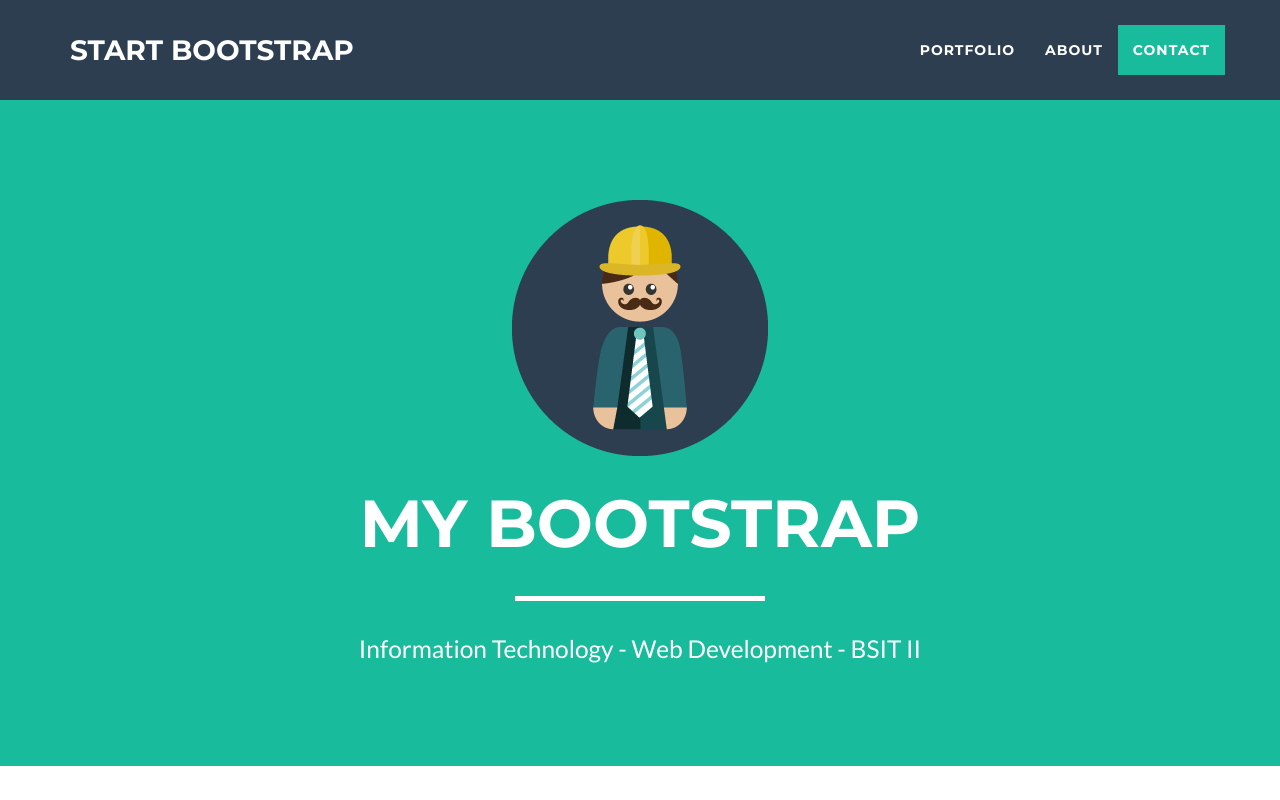
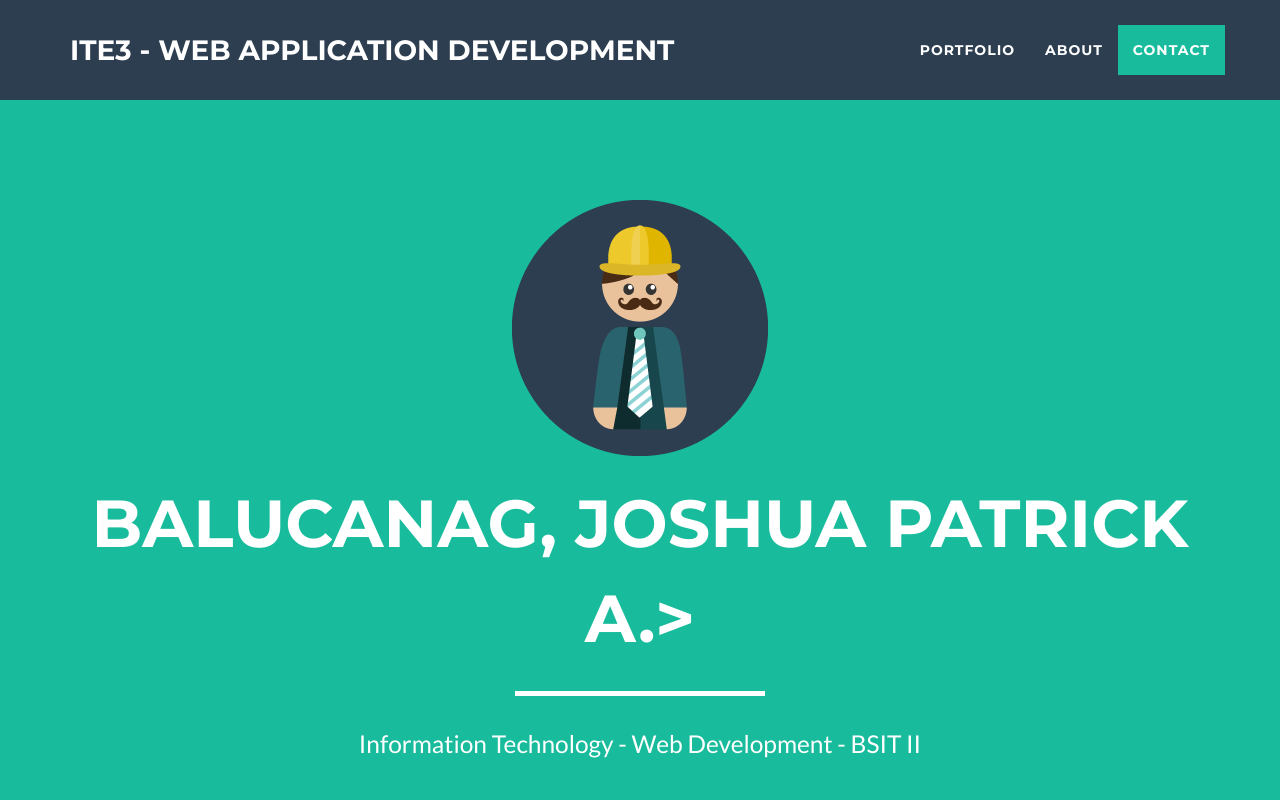
Before and after one commit to joshuapatrick/joshuapatrick.github.io, a website: page index.html in a window 1280 px wide. Shown: the top 800 px of the page. Drawn offline with nearby package versions, Linux system fonts and the light colour scheme.

Commit message:
Update index.html

```diff
--- a/index.html
+++ b/index.html
@@ -41,7 +41,7 @@
                 <button type="button" class="navbar-toggle" data-toggle="collapse" data-target="#bs-example-navbar-collapse-1">
                     <span class="sr-only">Toggle navigation</span> Menu <i class="fa fa-bars"></i>
                 </button>
-                <a class="navbar-brand" href="#page-top">Start Bootstrap</a>
+                <a class="navbar-brand" href="#page-top">ITE3 - Web Application Development</a>
             </div>
 
             <!-- Collect the nav links, forms, and other content for toggling -->
@@ -73,7 +73,7 @@
                 <div class="col-lg-12">
                     <img class="img-responsive" src="img/profile.png" alt="">
                     <div class="intro-text">
-                        <span class="name">My Bootstrap</span>
+                        <span class="name">Balucanag, Joshua Patrick A.></span>
                         <hr class="star-light">
                         <span class="skills">Information Technology - Web Development - BSIT II</span>
                     </div>
```
